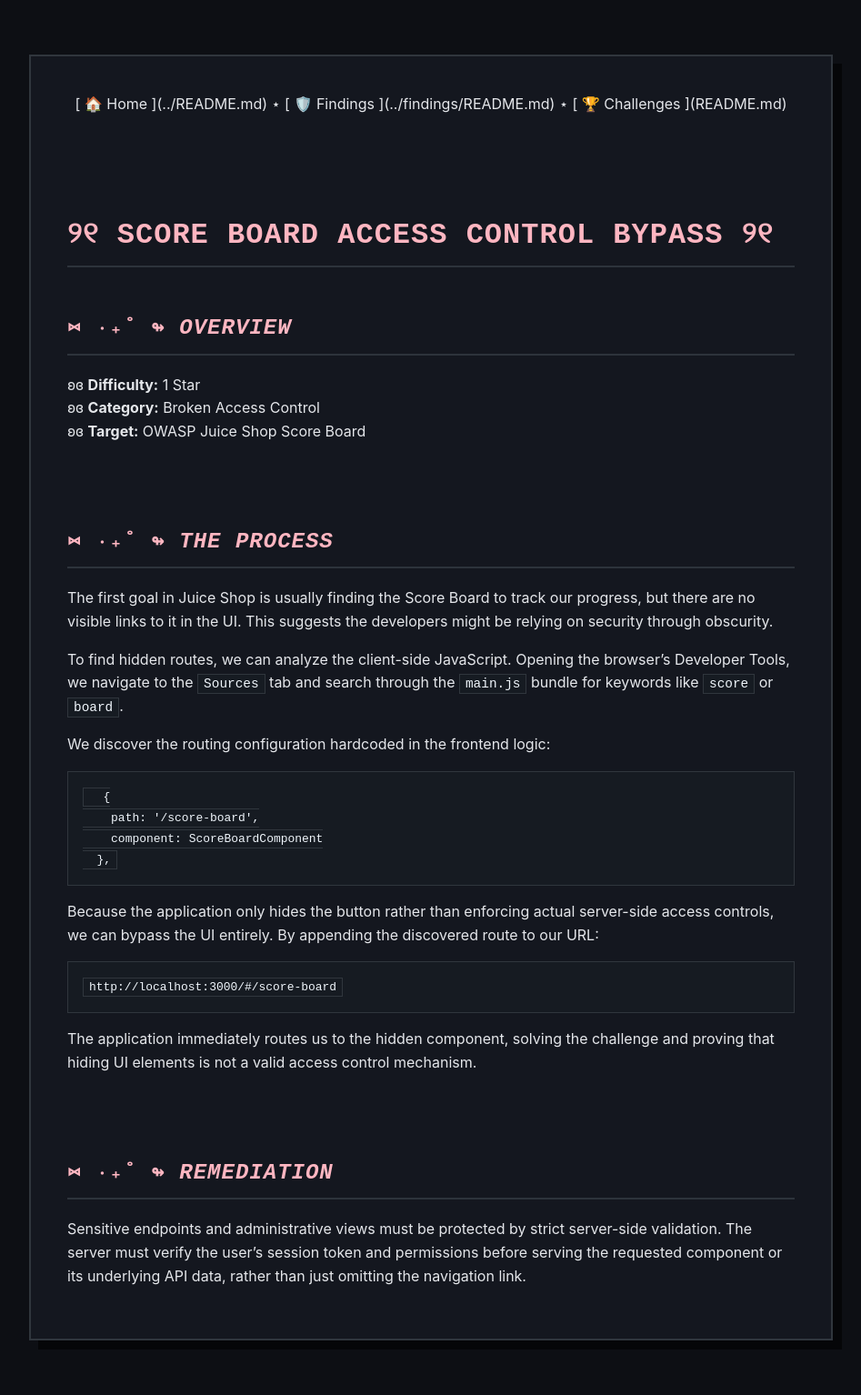
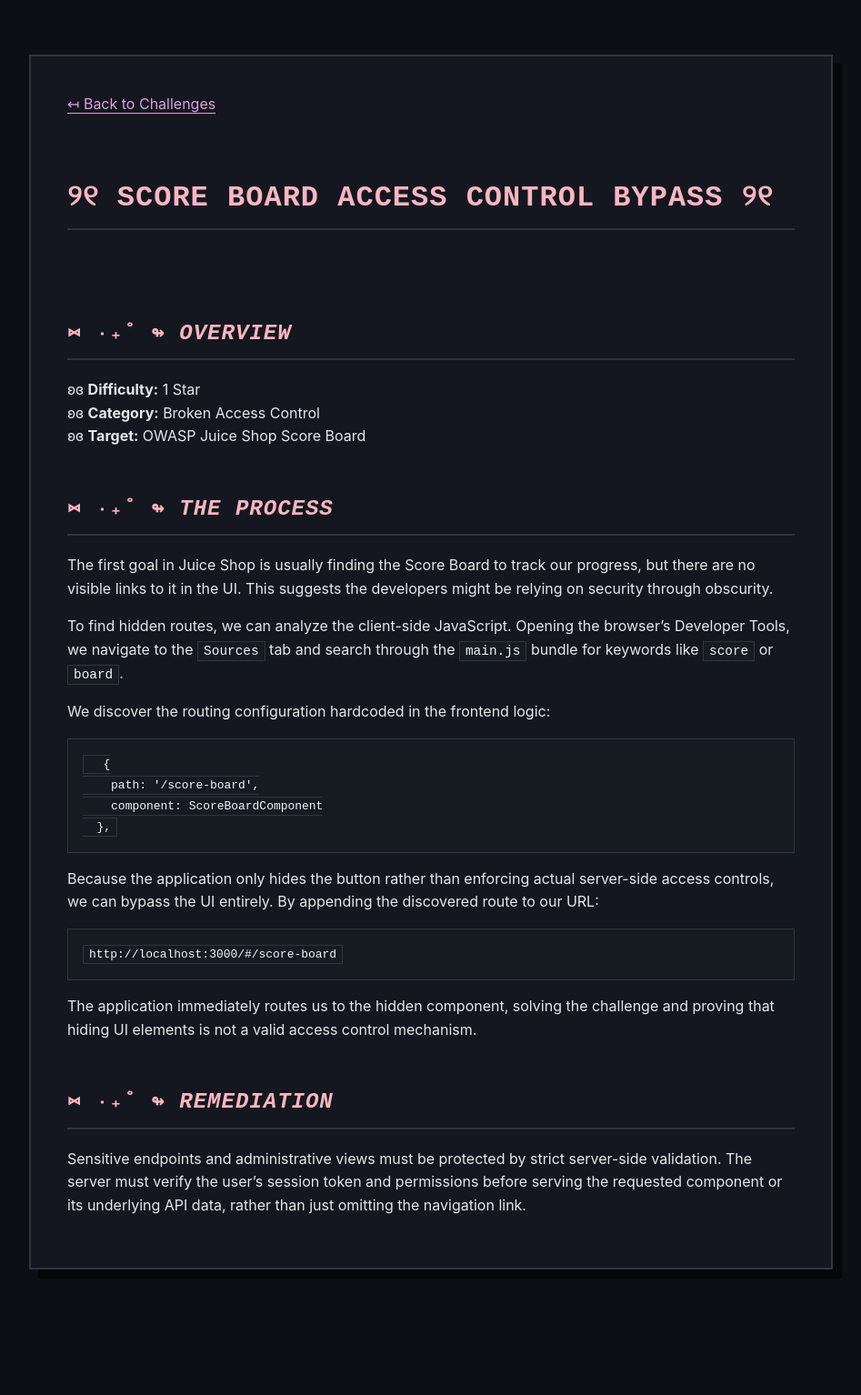
Before and after one commit to vviperinae/Juice-Shop-Security-Writeup, a Jekyll site: the page built from challenges-solved/score-board.md, in a window 1280 px wide. Shown: the whole page at 91% size, without its empty margins (166-1113 px from the left). Built offline with Jekyll 4.4.1, drawn with Linux system fonts in a browser that asks for light colours; our own code applies the rules of GitHub Pages for plain Markdown files; after the commit the page ends 1456 px from its top, so only the background shows below that.

Commit message:
Revise score-board.md for better access control details
Updated the score-board documentation to improve clarity and structure.

````diff
--- a/challenges-solved/score-board.md
+++ b/challenges-solved/score-board.md
@@ -1,17 +1,14 @@
-<div align="center">
-
-[ 🏠 Home ](../README.md) ⋆ [ 🛡️ Findings ](../findings/README.md) ⋆ [ 🏆 Challenges ](README.md)
-
+<div align="left">
+  <a href="./">↤ Back to Challenges</a>
 </div>
-<br>
 
 # ୨୧ Score Board Access Control Bypass ୨୧
+<br>
 
 ## ⑅ ‧₊˚ ↬ *Overview*
 ʚɞ **Difficulty:** 1 Star<br>
 ʚɞ **Category:** Broken Access Control<br>
 ʚɞ **Target:** OWASP Juice Shop Score Board
-
 <br>
 
 ## ⑅ ‧₊˚ ↬ *The Process*
@@ -35,7 +32,6 @@ http://localhost:3000/#/score-board
 ```
 
 The application immediately routes us to the hidden component, solving the challenge and proving that hiding UI elements is not a valid access control mechanism.
-
 <br>
 
 ## ⑅ ‧₊˚ ↬ *Remediation*
````
